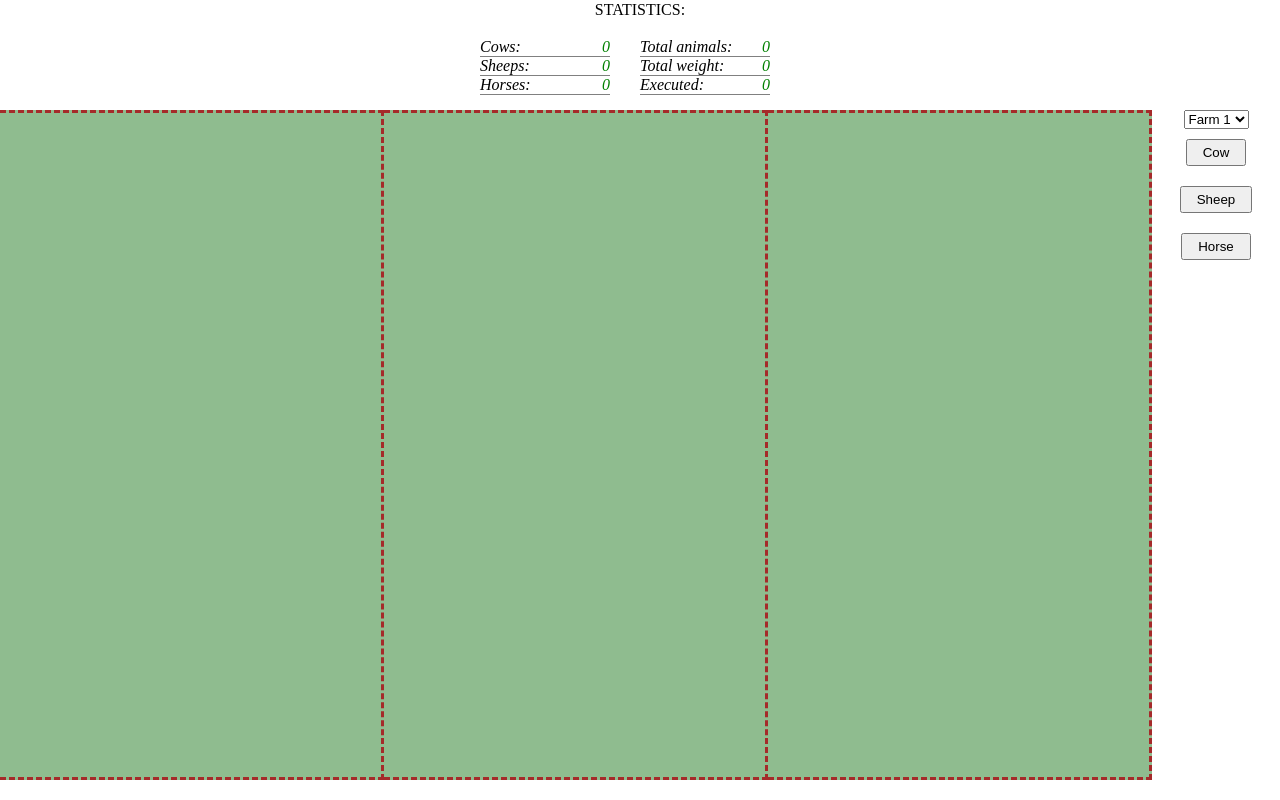
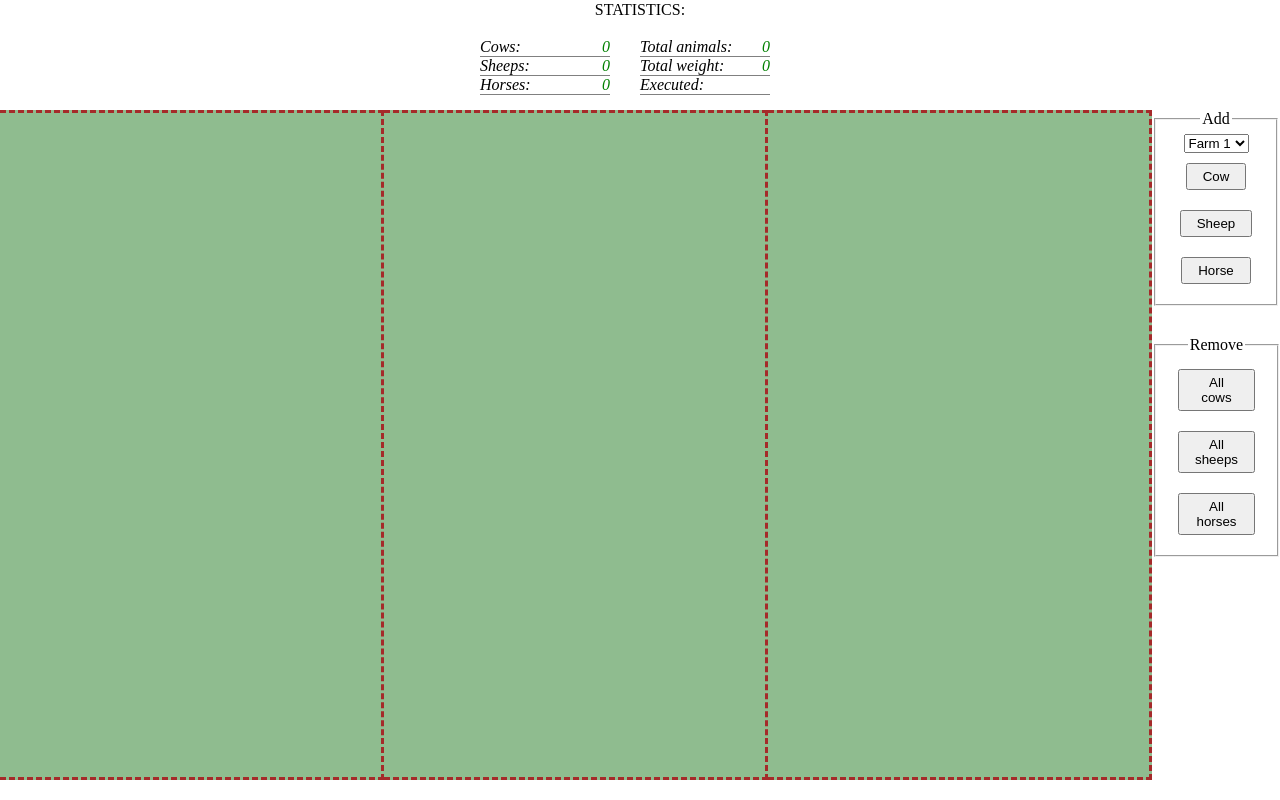
Before and after one commit to kvadrantas/breact-6-conditional-rendering, a React (Create React App) app in the folder breact-lesson/: page / in a window 1280 px wide. Built offline with nearby package versions, Linux system fonts and the light colour scheme.

Commit message:
Animal remove feature added

```diff
--- a/breact-lesson/src/App.jsx
+++ b/breact-lesson/src/App.jsx
@@ -20,7 +20,8 @@ function App() {
             id: genId(),
             farm: farm,
             animal: a,
-            weight: 0
+            weight: 0,
+            executed
         });
         setAnimal(animalCopy);
         localStorage.setItem('animals',    JSON.stringify(animalCopy));
@@ -33,6 +34,23 @@ function App() {
         setAnimal(animalCopy);
         localStorage.setItem('animals',    JSON.stringify(animalCopy));
         setExecuted(executed + 1);
+        localStorage.setItem('executed', executed + 1);
+    }
+
+    const removeAnimals = (breed) => {
+        const animalCopy = animal.slice();
+        let removedCount = 0;
+        while (true) {
+            const ind = animalCopy.findIndex(e => e.animal === breed);
+            if (ind < 0) break;
+            animalCopy.splice(ind, 1);
+            removedCount++;
+        }
+
+        setAnimal(animalCopy);
+        localStorage.setItem('animals',    JSON.stringify(animalCopy));
+        setExecuted(executed + removedCount);
+        localStorage.setItem('executed', executed + removedCount);
     }
 
     const addWeight = (id, weight) => {
@@ -46,8 +64,10 @@ function App() {
 
     useEffect(() => {
         const animals = localStorage.getItem('animals');
+        const executed = localStorage.getItem('executed');
         if (null !== animals)
             setAnimal(JSON.parse(animals));
+            setExecuted(JSON.parse(executed));
     }, []);
 
     return(
@@ -96,20 +116,31 @@ function App() {
 
 
                 <div className="navigation">
-                    <div className="field-buttons">
+
+                    <fieldset>
+                        <legend>Add</legend>
+                        <div className="field-buttons">
                         <select value={farm} onChange={pickFarm}>
                             <option value={1}>Farm 1</option>
                             <option value={2}>Farm 2</option>
                             <option value={3}>Farm 3</option>
                         </select>
-                        {/* <button onClick={() => pickFarm(1)}>Left Field</button>
-                        <button onClick={() => pickFarm(2)}>Right Field</button> */}
                     </div>
-                    <div className="animal-buttons">
+                        <div className="animal-buttons">
                         <button onClick={() => addAnimal('cow')}>Cow</button>
                         <button onClick={() => addAnimal('sheep')}>Sheep</button>
                         <button onClick={() => addAnimal('horse')}>Horse</button>
                     </div>
+                    </fieldset>
+                    <fieldset>
+                        <legend>Remove</legend>
+                        <div className="animal-buttons">
+                        <button onClick={() => removeAnimals('cow')}>All cows</button>
+                        <button onClick={() => removeAnimals('sheep')}>All sheeps</button>
+                        <button onClick={() => removeAnimals('horse')}>All horses</button>
+                    </div>
+                    </fieldset>
+
                 </div>
             </div>
         </>
--- a/breact-lesson/src/App.scss
+++ b/breact-lesson/src/App.scss
@@ -122,6 +122,9 @@ body * {
   text-align: center;
   // height: 95px;
   width: 10%;
+  fieldset {
+    margin-bottom: 30px;
+  }
 }
 
 button {
```
